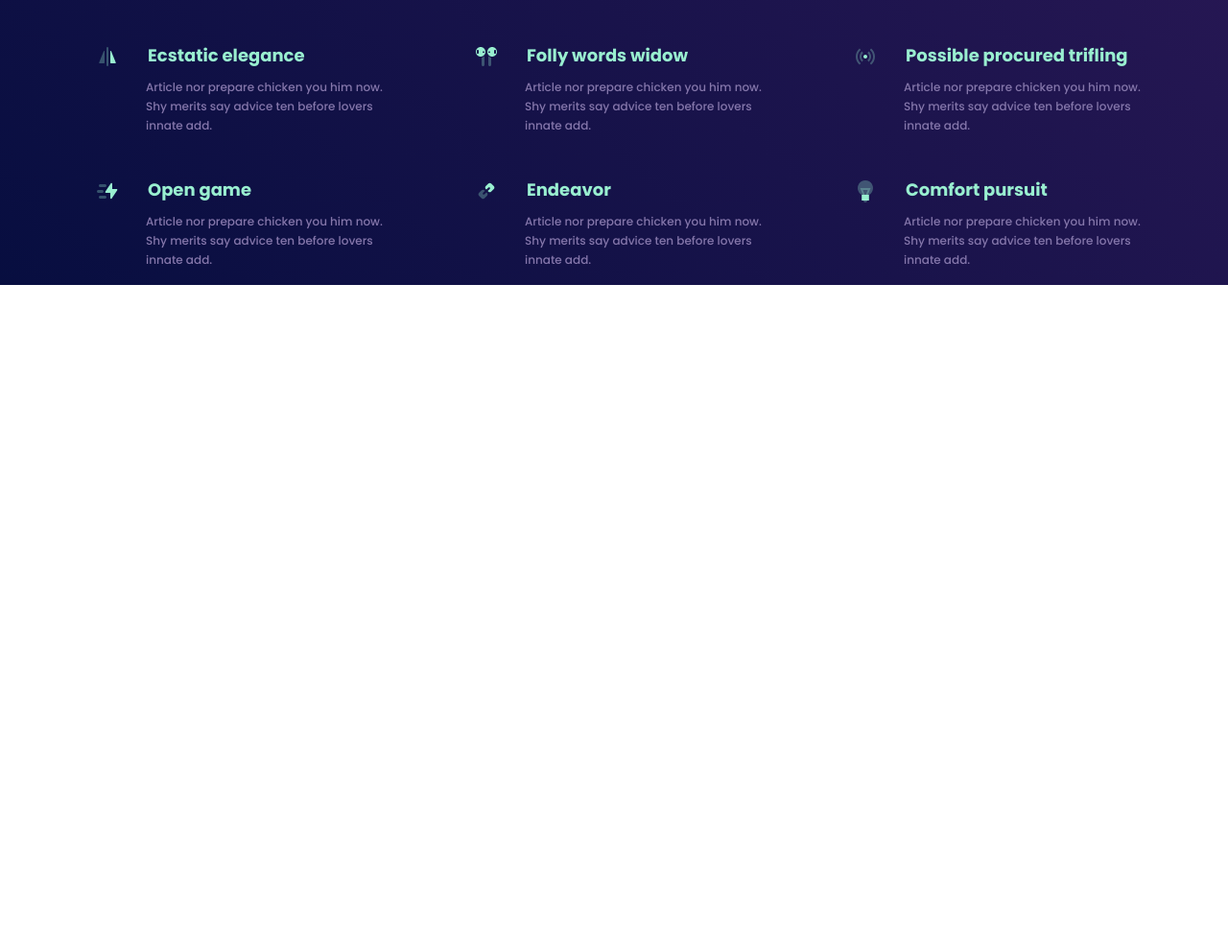
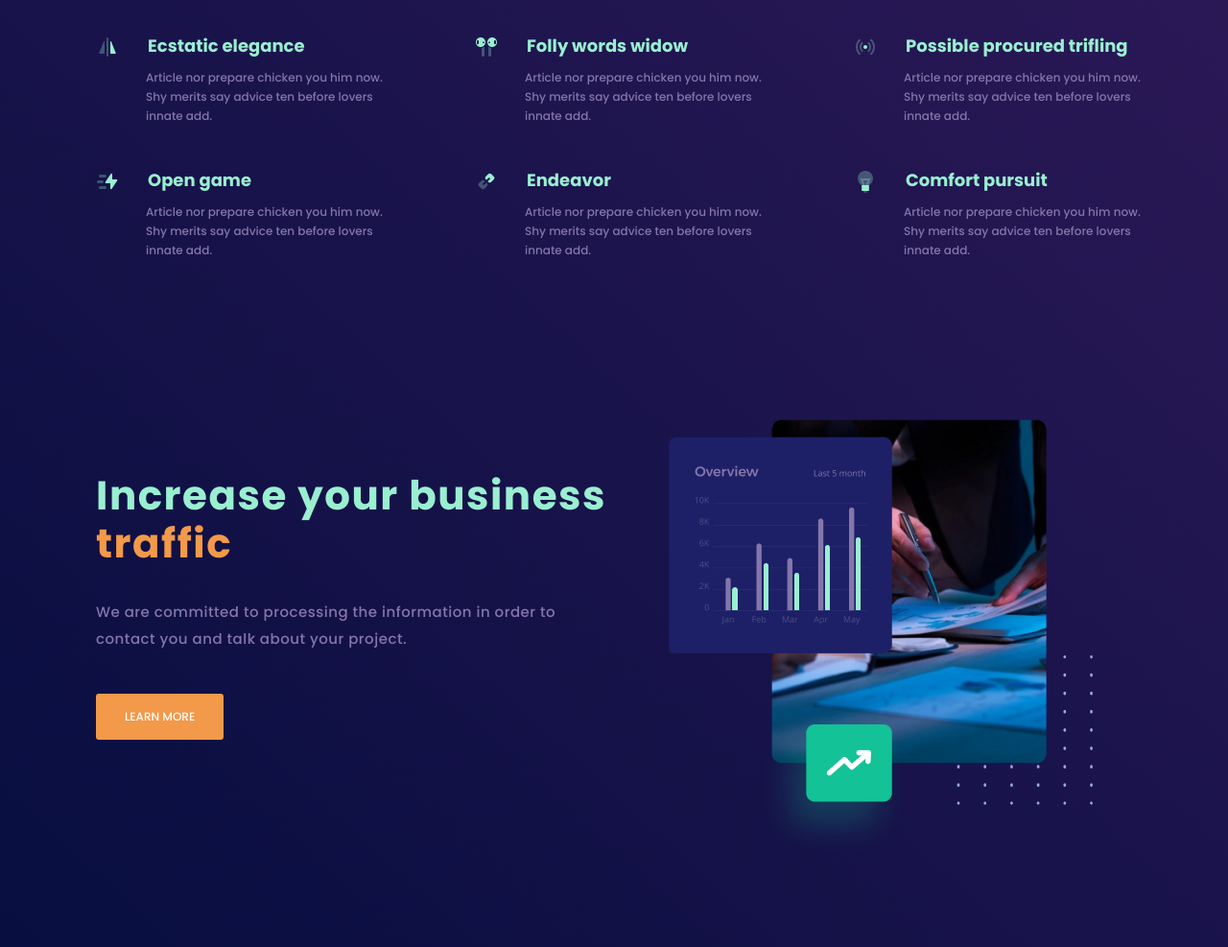
Before and after one commit to khabalylian/Project, a plain HTML site: page index.html in a window 1280 px wide. Shown: the part 1080-2067 px from the top of the page at 96% size. Before the commit the page ends 1377 px from the top, so only its background shows below. Drawn offline with Linux system fonts and the light colour scheme.

Commit message:
section4

```diff
--- a/index.html
+++ b/index.html
@@ -188,6 +188,23 @@
             </div>
         </div>
     </section>
+    <section class="traffic">
+        <div class="container">
+            <div class="traffic__inner">
+                <div class="traffic__left">
+                    <h1 class="traffic__left-heading">
+                        Increase your business <span>traffic</span>
+                    </h1>
+                    <p class="traffic__left-descr">
+                        We are committed to processing the information in order to contact you and talk about your project.
+                    </p>
+                    <a class="traffic__left-link" href="#">Learn more</a>
+                </div>
+                <div class="traffic__right">
+                    <img class="traffic__right-image" src="img/img-traffic.png" alt="traffic">
+                </div>
+            </div>
+        </div>
+    </section>
 </body>
-
 </html>
--- a/style/style.css
+++ b/style/style.css
@@ -164,8 +164,11 @@ body {
 .bottom {
     display: flex;
     justify-content: space-evenly;
-    margin-top: 70px;
-    opacity: 0.3
+    margin-top: 60px;
+}
+
+.bottom-item {
+    opacity: 0.3;
 }
 
 .choice {
@@ -232,3 +235,61 @@ body {
 .top + .bottom {
     margin-top: 35px;
 }
+
+.traffic {
+    min-height: 700px;
+}
+
+.traffic__inner {
+    display: flex;
+}
+
+.traffic__left {
+    width: 50%;
+}
+
+.traffic__left-heading {
+    color: #99EFD0;
+    font-weight: 700;
+    font-size: 42px;
+    line-height: 50px;
+    margin-top: 205px;
+    letter-spacing: 1.5px;
+}
+
+.traffic__left-heading span{
+    color: #F2994A;
+    font-weight: 700;
+    font-size: 42px;
+    line-height: 50px;
+}
+
+.traffic__left-descr {
+    color: #8476AA;
+    font-size: 15px;
+    line-height: 28px;
+    letter-spacing: 0.5px;
+    margin-top: 32px;
+}
+
+.traffic__left-link, a{
+    display: inline-block;
+}
+
+.traffic__left-link {
+    background-color: #F2994A;
+    border-radius: 3px;
+    text-transform: uppercase;
+    padding: 14px 30px;
+    color: white;
+    margin-top: 43px;
+}
+
+.traffic__right {
+    width: 50%;
+    text-align: center;
+}
+
+.traffic__right-image {
+    margin-top: 150px;
+}
```
